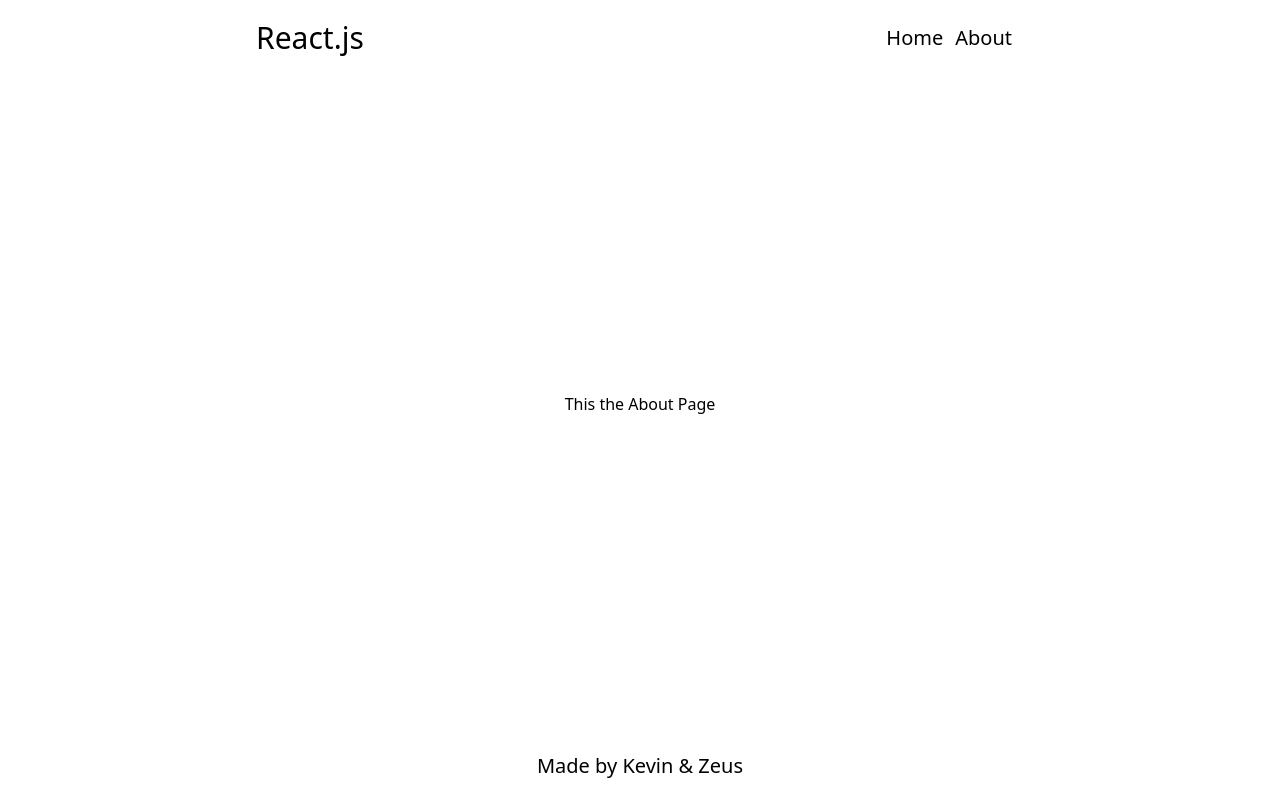
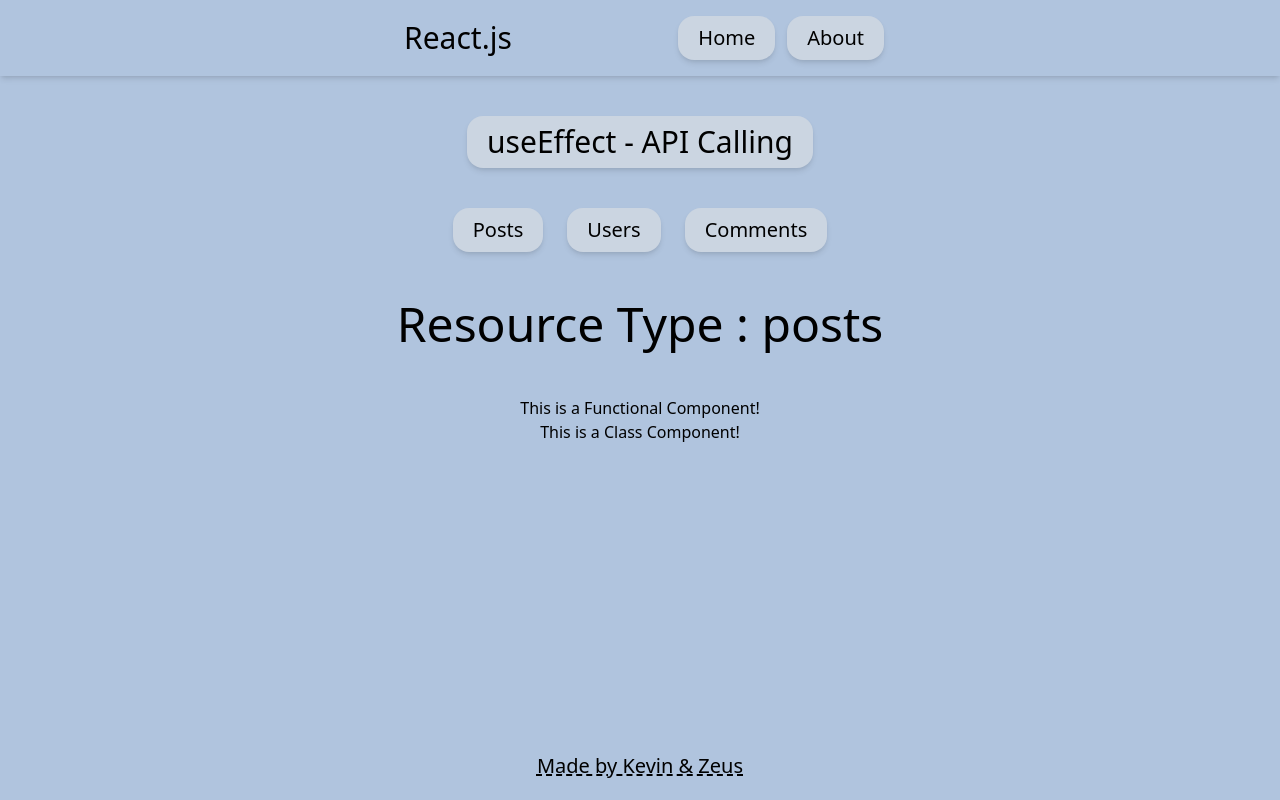
Before and after one commit to itaintkevin/react-intro, a React (Create React App) app: page /about in a window 1280 px wide. Built offline with nearby package versions, Linux system fonts and the light colour scheme.

Commit message:
Added lot of changes

```diff
--- a/src/components/About.jsx
+++ b/src/components/About.jsx
@@ -1,15 +1,44 @@
-import React from 'react'
+import React, { useState, useEffect } from 'react'
 import Navbar from './Navbar'
 import Footer from './Footer'
+import FuncComp from './FuncComp'
+import ClassComp from './ClassComp'
 
 const About = () => {
-  return (
-    <div className='flex flex-col justify-start items-center h-screen w-full overflow-hidden'>
-        <Navbar />
-        <div className="flex flex-col items-center justify-center h-screen w-full">This the About Page</div>
-        <Footer />
-    </div>
-  )
+    const [resourceType, setResourceType] = useState('posts')
+
+    console.log("Component Rendered!")
+
+    useEffect(() => {
+        // fetch(`https://jsonplaceholder.typicode.com/${resourceType}`)
+        //     .then(response => response.json())
+        //     .then(json => console.log(json))
+
+        // console.log("Rendered On Mount!")
+        console.log("Resource Type Changed!")
+
+        // return(
+        //     console.log("Clean Up removed previous useEffect()")
+        // );
+    }, [resourceType])
+
+    return (
+        <div className='flex flex-col justify-center items-center h-screen w-full overflow-hidden'>
+            <Navbar />
+            <div className="flex flex-col items-center justify-start h-screen w-full">
+                <div className='text-3xl my-10 rounded-2xl shadow-md bg-slate-300 px-5 py-2'>useEffect - API Calling</div>
+                <div className='text-xl flex'>
+                    <button onClick={() => setResourceType('posts')} className='mx-3 bg-slate-300 shadow-md rounded-2xl px-5 py-2'>Posts</button>
+                    <button onClick={() => setResourceType('users')} className='mx-3 bg-slate-300 shadow-md rounded-2xl px-5 py-2'>Users</button>
+                    <button onClick={() => setResourceType('comments')} className='mx-3 bg-slate-300 shadow-md rounded-2xl px-5 py-2'>Comments</button>
+                </div>
+                <h1 className='text-5xl my-12'>Resource Type : {resourceType}</h1>
+                <FuncComp/>
+                <ClassComp/>
+            </div>
+            <Footer />
+        </div>
+    )
 }
 
 export default About;
--- a/src/components/Body.jsx
+++ b/src/components/Body.jsx
@@ -4,7 +4,7 @@ import Card from './Card'
 const Body = (props) => {
   return (
     <div className='flex flex-col items-center justify-center h-screen w-full'>
-        <h1 className="text-center text-7xl mb-5">Hello React</h1>
+        <h1 className="text-center text-7xl mb-5 animate-bounce">Hello React</h1>
         <h2 className="text-center text-4xl">{props.msg}</h2>
         <Card />
     </div>
--- a/src/components/Card.jsx
+++ b/src/components/Card.jsx
@@ -1,13 +1,23 @@
-import React from 'react'
+import React, { useState } from 'react'
 
 const Card = () => {
+    const [count, setCount] = useState(0);
+
+    const increment = () => {
+        setCount(count + 1);
+    };
+
+    const decrement = () => {
+        setCount(count - 1);
+    };
+
   return (
-    <div className='flex flex-col items-center rounded-2xl px-16 my-10 bg-slate-300'>
-        <div className='text-xl my-5'>Quantity</div>
-        <div className='text-7xl my-7'>0</div>
-        <div className='flex '>
-            <div className='my-5 mx-2 px-5 bg-slate-500 text-white rounded-2xl'>-</div>
-            <div className='my-5 mx-2 px-5 bg-slate-500 text-white rounded-2xl'>+</div>
+    <div className='flex flex-col items-center rounded-2xl px-12 my-10 bg-slate-300'>
+        <div className='text-xl my-5 shadow-md rounded-2xl p-2'>useState - Counter</div>
+        <div className='text-7xl my-7'>{count}</div>
+        <div className='flex'>
+            <button className='my-5 mx-2 px-5 bg-slate-500 text-white shadow-md rounded-2xl' onClick={decrement}>-</button>
+            <button className='my-5 mx-2 px-5 bg-slate-500 text-white shadow-md rounded-2xl' onClick={increment}>+</button>
         </div>
     </div>
   )
--- /dev/null
+++ b/src/components/ClassComp.jsx
@@ -0,0 +1,11 @@
+import React, { Component } from 'react'
+
+class ClassComp extends Component {
+  render() {
+    return (
+      <div>This is a Class Component!</div>
+    )
+  }
+}
+
+export default ClassComp;
--- a/src/components/Footer.jsx
+++ b/src/components/Footer.jsx
@@ -2,7 +2,7 @@ import React from 'react'
 
 const Footer = () => {
   return (
-    <div className='text-xl text-center w-full my-5'>Made by Kevin & Zeus</div>
+    <div className='text-xl text-center w-full py-5 underline decoration-dashed'>Made by Kevin & Zeus</div>
   )
 }
 
--- /dev/null
+++ b/src/components/FuncComp.jsx
@@ -0,0 +1,9 @@
+import React from 'react'
+
+const FuncComp = () => {
+  return (
+    <div>This is a Functional Component!</div>
+  )
+}
+
+export default FuncComp;
--- a/src/components/Navbar.jsx
+++ b/src/components/Navbar.jsx
@@ -3,11 +3,11 @@ import { Link } from 'react-router-dom';
 
 const Navbar = () => {
   return (
-    <div className='flex flex-col sm:flex-row items-center justify-between w-3/5 my-5'>
-        <div className='text-3xl'>React.js</div>
+    <div className='flex flex-col sm:flex-row items-center justify-between w-full px-96 py-3 shadow-md'>
+        <div className='text-3xl px-5 py-2'>React.js</div>
         <div className='flex w-max text-xl my-auto'>
-            <Link className='mr-3' to="/">Home</Link>
-            <Link className='mr-3' to="/about">About</Link>
+            <Link className='mr-3 shadow-md rounded-2xl px-5 py-2 bg-slate-300' to="/">Home</Link>
+            <Link className='mr-3 shadow-md rounded-2xl px-5 py-2 bg-slate-300' to="/about">About</Link>
         </div>
     </div>
   )
--- a/src/index.css
+++ b/src/index.css
@@ -1,3 +1,7 @@
 @tailwind base;
 @tailwind components;
 @tailwind utilities;
+
+body {
+    background-color:lightsteelblue;
+}
--- a/src/index.js
+++ b/src/index.js
@@ -6,9 +6,7 @@ import { BrowserRouter } from "react-router-dom";
 
 const root = ReactDOM.createRoot(document.getElementById('root'));
 root.render(
-  <React.StrictMode>
-    <BrowserRouter>
-      <App />
-    </BrowserRouter>
-  </React.StrictMode>
+  <BrowserRouter>
+    <App />
+  </BrowserRouter>
 );
```
Also changed, not shown: public/manifest.json (added).
